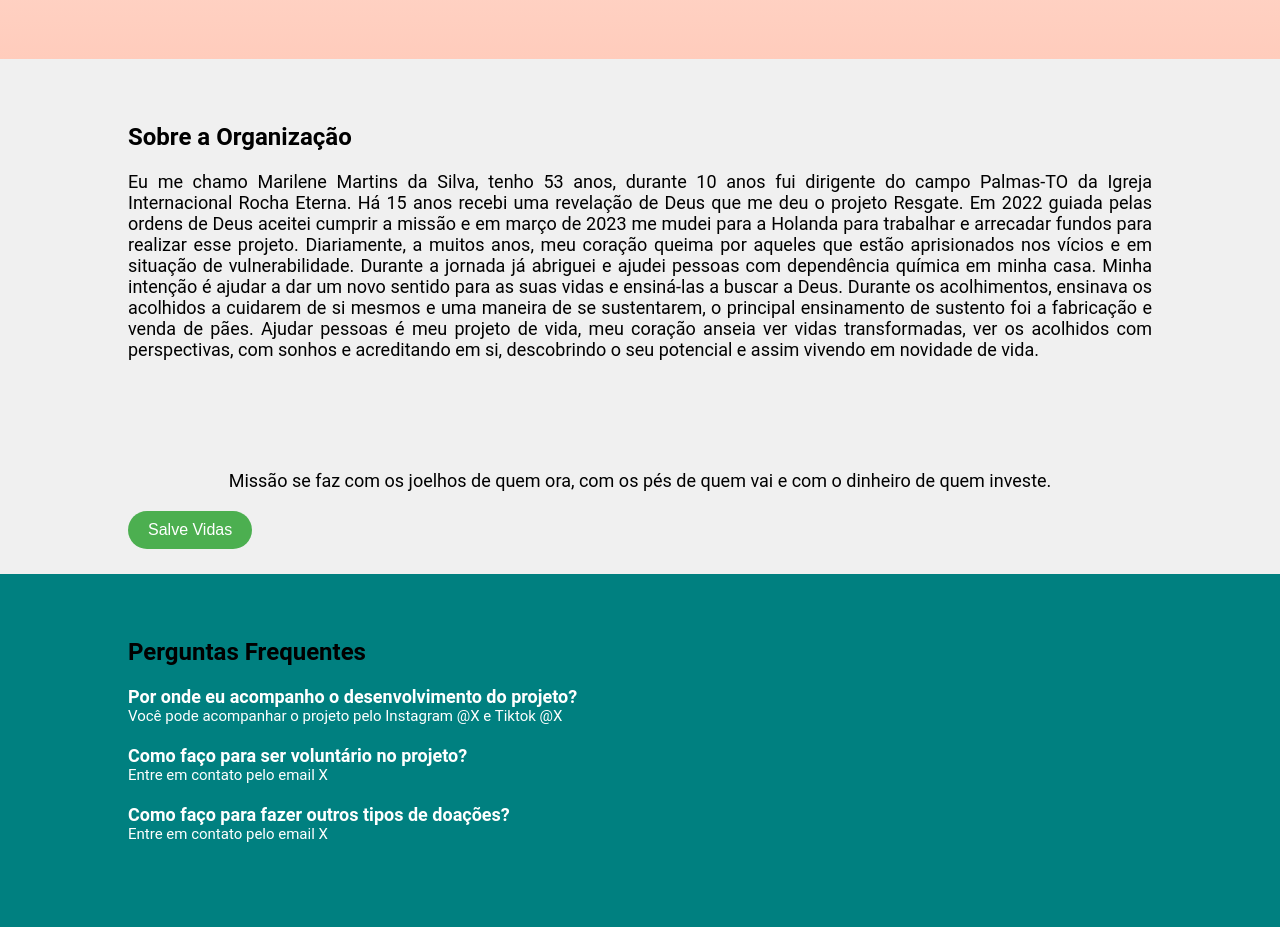
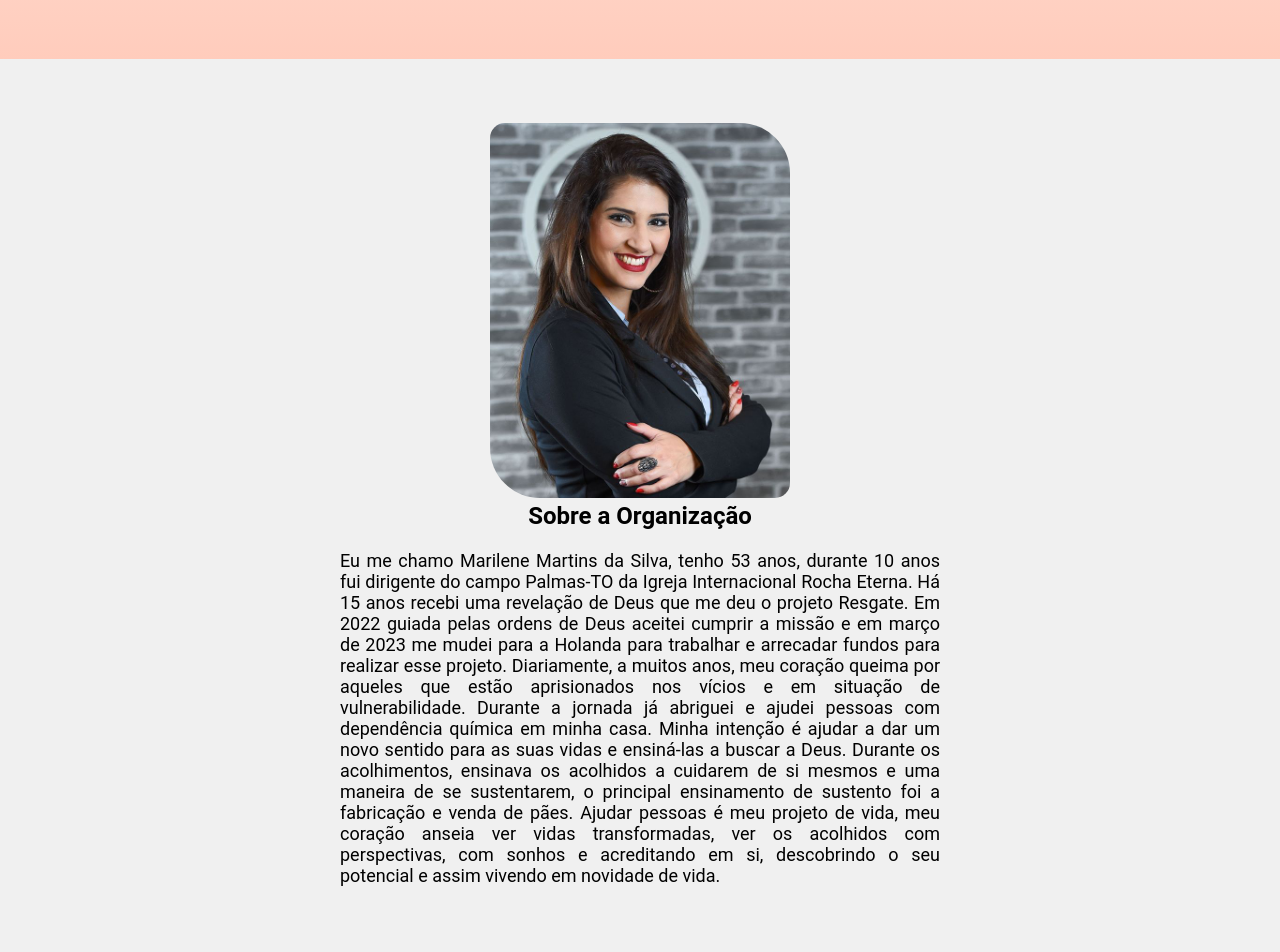
Before and after one commit to JoaoCelinoGualberto/resgate, a React (Create React App) app: page / in a window 1280 px wide. Shown: the part 1740-2692 px from the top of the page. Before the commit the page ends 2667 px from the top, so only its background shows below. Built offline with nearby package versions, Linux system fonts and the light colour scheme.

Commit message:
chore: sections update

```diff
--- a/src/components/Section3.js
+++ b/src/components/Section3.js
@@ -1,51 +1,73 @@
 // components/Section3.js
-import React from 'react';
-import { Section3Container, Title, Paragraph, List, ListItem } from '../styles/components/Section3Styles';
-import { FaUsers, FaUtensils, FaBed, FaFutbol, FaSwimmingPool, FaBriefcase, FaSeedling, FaDove, FaBreadSlice, FaChalkboardTeacher } from 'react-icons/fa'; // Importando os ícones da biblioteca react-icons
+import React from "react";
+import {
+  Section3Container,
+  Title,
+  Paragraph,
+  List,
+  ListItem,
+} from "../styles/components/Section3Styles";
+import {
+  FaUsers,
+  FaUtensils,
+  FaBed,
+  FaFutbol,
+  FaSwimmingPool,
+  FaBriefcase,
+  FaSeedling,
+  FaDove,
+  FaBreadSlice,
+  FaChalkboardTeacher,
+} from "react-icons/fa";
 
 const Section3 = () => {
   return (
     <Section3Container>
-      <Title>Desde 2023 estou trabalhando e juntando recursos para esta obra e quero convidar você pessoa enviada por Deus para apoiar o projeto Resgate. A sua contribuição será apoio na aquisição do terreno e a construção da casa, que oferecerá um ambiente que inclui:</Title>
+      <Title>
+        Desde 2023 estou trabalhando e juntando recursos para esta obra e quero
+        convidar você pessoa enviada por Deus para apoiar o projeto Resgate. A
+        sua contribuição será apoio na aquisição do terreno e a construção da
+        casa, que oferecerá um ambiente que inclui:
+      </Title>
       <Paragraph>
         <List>
           <ListItem>
-            <FaUsers /> {' '} Auditório para palestras {/* Adicionando um espaço entre o ícone e o texto */}
+            <FaUsers /> Auditório para palestras{" "}
           </ListItem>
           <ListItem>
-            <FaUtensils /> {' '} Refeitório com banheiro
+            <FaUtensils /> Refeitório com banheiro
           </ListItem>
           <ListItem>
-            <FaBed /> {' '} Dormitórios com banheiro
+            <FaBed /> Dormitórios com banheiro
           </ListItem>
           <ListItem>
-            <FaUtensils /> {' '} Cozinha
+            <FaUtensils /> Cozinha
           </ListItem>
           <ListItem>
-            <FaFutbol /> {' '} Espaço para Esporte/Lazer
+            <FaFutbol /> Espaço para Esporte/Lazer
           </ListItem>
           <ListItem>
-            <FaSwimmingPool /> {' '} Piscina
+            <FaSwimmingPool /> Piscina
           </ListItem>
           <ListItem>
-            <FaBriefcase /> {' '} Escritório
+            <FaBriefcase /> Escritório
           </ListItem>
           <ListItem>
-            <FaSeedling /> {' '} Horticultura
+            <FaSeedling /> Horticultura
           </ListItem>
           <ListItem>
-            <FaDove /> {' '} Criação de aves
+            <FaDove /> Criação de aves
           </ListItem>
           <ListItem>
-            <FaBreadSlice /> {' '} Cozinha para cursos de panificação
+            <FaBreadSlice /> Cozinha para cursos de panificação
           </ListItem>
           <ListItem>
-            <FaChalkboardTeacher /> {' '} Sala para cursos profissionalizantes
+            <FaChalkboardTeacher /> Sala para cursos profissionalizantes
           </ListItem>
         </List>
       </Paragraph>
     </Section3Container>
   );
-}
+};
 
 export default Section3;
--- a/src/components/Section4.js
+++ b/src/components/Section4.js
@@ -1,16 +1,22 @@
-// components/Section4.js
 import React from 'react';
-import { Section4Container, Title, Paragraph } from '../styles/components/Section4Styles';
+import { Section4Container, Title, Paragraph, ImageContainer, TextContainer, Image } from '../styles/components/Section4Styles';
+import profile from '../assets/pessoa.jpg'; // Importe a imagem usando require
 
 const Section4 = () => {
   return (
     <Section4Container>
+      <ImageContainer>
+        <Image src={profile} alt="Profile" />
+      </ImageContainer>
       <Title>Sobre a Organização</Title>
-      <Paragraph>
-        Eu me chamo Marilene Martins da Silva, tenho 53 anos, durante 10 anos fui dirigente do campo Palmas-TO da Igreja Internacional Rocha Eterna. Há 15 anos recebi uma revelação de Deus que me deu o projeto Resgate. Em 2022 guiada pelas ordens de Deus aceitei cumprir a missão e em março de 2023 me mudei para a Holanda para trabalhar e arrecadar fundos para realizar esse projeto. Diariamente, a muitos anos, meu coração queima por aqueles que estão aprisionados nos vícios e em situação de vulnerabilidade.
-        Durante a jornada já abriguei e ajudei pessoas com dependência química em minha casa. Minha intenção é ajudar a dar um novo sentido para as suas vidas e ensiná-las a buscar a Deus. Durante os acolhimentos, ensinava os acolhidos a  cuidarem de si mesmos e uma maneira de se sustentarem, o principal ensinamento de sustento foi a fabricação e venda de pães.
-        Ajudar pessoas é meu projeto de vida, meu coração anseia ver vidas transformadas, ver os acolhidos com perspectivas, com sonhos e acreditando em si, descobrindo o seu potencial e assim vivendo em novidade de vida.
-      </Paragraph>
+
+      <TextContainer>
+        <Paragraph>
+          Eu me chamo Marilene Martins da Silva, tenho 53 anos, durante 10 anos fui dirigente do campo Palmas-TO da Igreja Internacional Rocha Eterna. Há 15 anos recebi uma revelação de Deus que me deu o projeto Resgate. Em 2022 guiada pelas ordens de Deus aceitei cumprir a missão e em março de 2023 me mudei para a Holanda para trabalhar e arrecadar fundos para realizar esse projeto. Diariamente, a muitos anos, meu coração queima por aqueles que estão aprisionados nos vícios e em situação de vulnerabilidade.
+          Durante a jornada já abriguei e ajudei pessoas com dependência química em minha casa. Minha intenção é ajudar a dar um novo sentido para as suas vidas e ensiná-las a buscar a Deus. Durante os acolhimentos, ensinava os acolhidos a  cuidarem de si mesmos e uma maneira de se sustentarem, o principal ensinamento de sustento foi a fabricação e venda de pães.
+          Ajudar pessoas é meu projeto de vida, meu coração anseia ver vidas transformadas, ver os acolhidos com perspectivas, com sonhos e acreditando em si, descobrindo o seu potencial e assim vivendo em novidade de vida.
+        </Paragraph>
+      </TextContainer>
     </Section4Container>
   );
 }
--- a/src/styles/components/Section3Styles.js
+++ b/src/styles/components/Section3Styles.js
@@ -1,18 +1,15 @@
-// styles/components/Section3Styles.js
 import styled from 'styled-components';
+import { FaUsers, FaUtensils, FaBed, FaFutbol, FaSwimmingPool, FaBriefcase, FaSeedling, FaDove, FaBreadSlice, FaChalkboardTeacher } from 'react-icons/fa';
 
 export const Section3Container = styled.section`
-background: linear-gradient(to bottom, #ffffff, #ffccbc);
-
-  padding: 40px;
-  text-align: left;
+  background: linear-gradient(to bottom, #ffffff, #ffccbc);
   padding: 3% 10%;
 `;
 
 export const Title = styled.h2`
   font-size: 20px;
   margin-bottom: 20px;
-  font-weight:500;
+  font-weight: 500;
 `;
 
 export const Paragraph = styled.p`
@@ -40,6 +37,10 @@ export const ListItem = styled.li`
   align-items: center;
   transition: transform 0.3s ease; /* Adicionando uma transição suave para o efeito de escala */
 
+  @media screen and (max-width: 768px) {
+    width: 100%; /* Altera para ocupar toda a largura em dispositivos menores */
+  }
+
   &:hover {
     transform: scale(1.05); /* Aumenta o tamanho do item em 5% quando passa o mouse sobre ele */
   }
@@ -50,3 +51,7 @@ export const Icon = styled.i`
   margin-right: 10px;
   color: #FF7043; /* Cor laranja para os ícones */
 `;
+
+export const ListItemText = styled.span`
+  margin-left: 10px; /* Adiciona um espaço entre o ícone e o texto */
+`;
--- a/src/styles/components/Section4Styles.js
+++ b/src/styles/components/Section4Styles.js
@@ -5,7 +5,9 @@ export const Section4Container = styled.section`
   padding: 40px;
   padding: 5% 10%;
   text-align: justify;
-
+  display: flex;
+  flex-direction: column; /* Organiza os elementos em coluna */
+  align-items: center; /* Centraliza os elementos horizontalmente */
 `;
 
 export const Title = styled.h2`
@@ -13,6 +15,22 @@ export const Title = styled.h2`
   margin-bottom: 20px;
 `;
 
+export const ImageContainer = styled.div`
+  width: 100%;
+  max-width: 300px; /* Largura máxima da imagem */
+`;
+
+export const Image = styled.img`
+  width: 100%;
+  height: auto;
+  border-radius: 15px 50px 15px 50px;
+`;
+
+export const TextContainer = styled.div`
+  width: 100%;
+  max-width: 600px; /* Largura máxima do texto */
+`;
+
 export const Paragraph = styled.p`
   font-size: 18px;
   margin-bottom: 20px;
```
Also changed, not shown: src/assets/pessoa.jpg (added).
